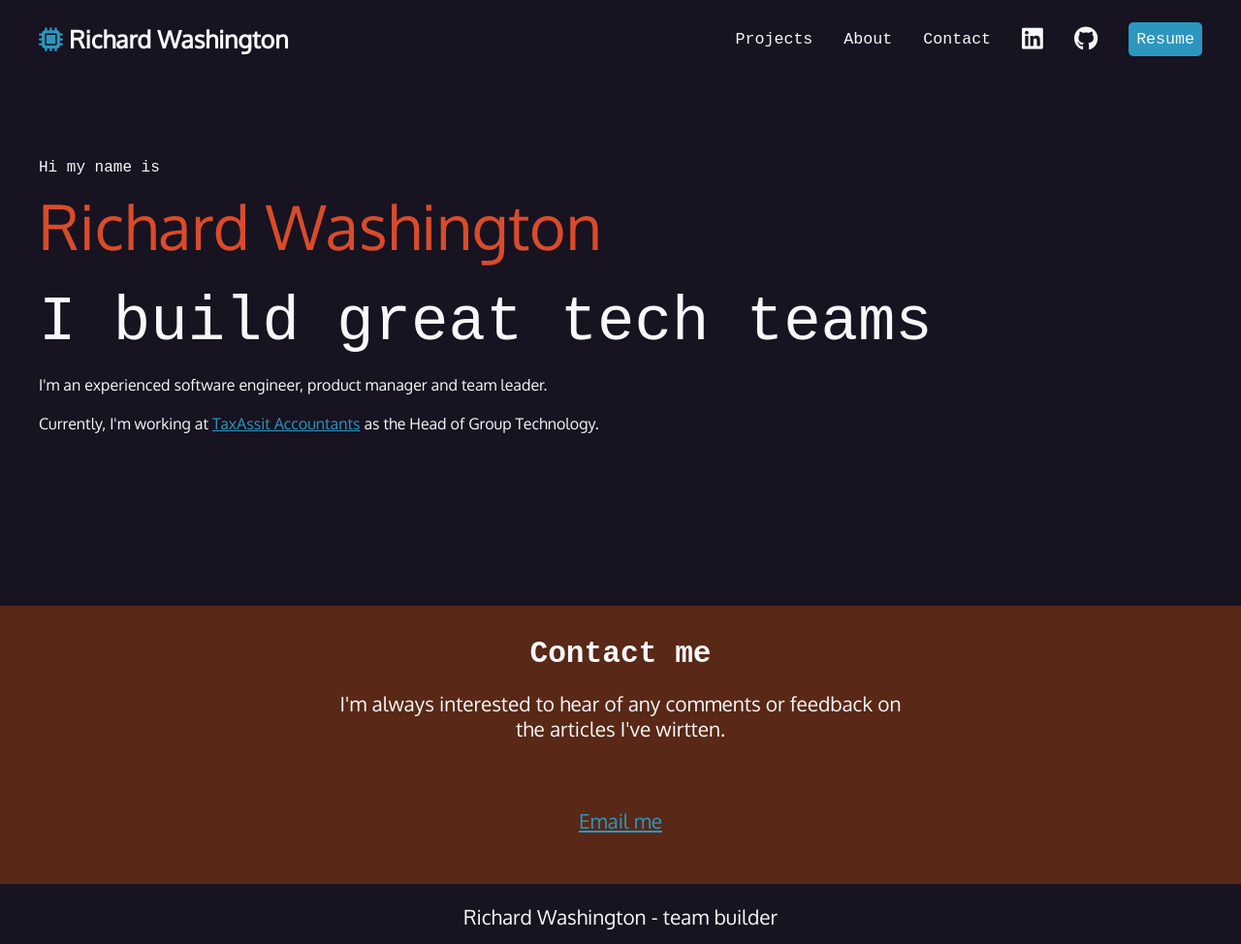
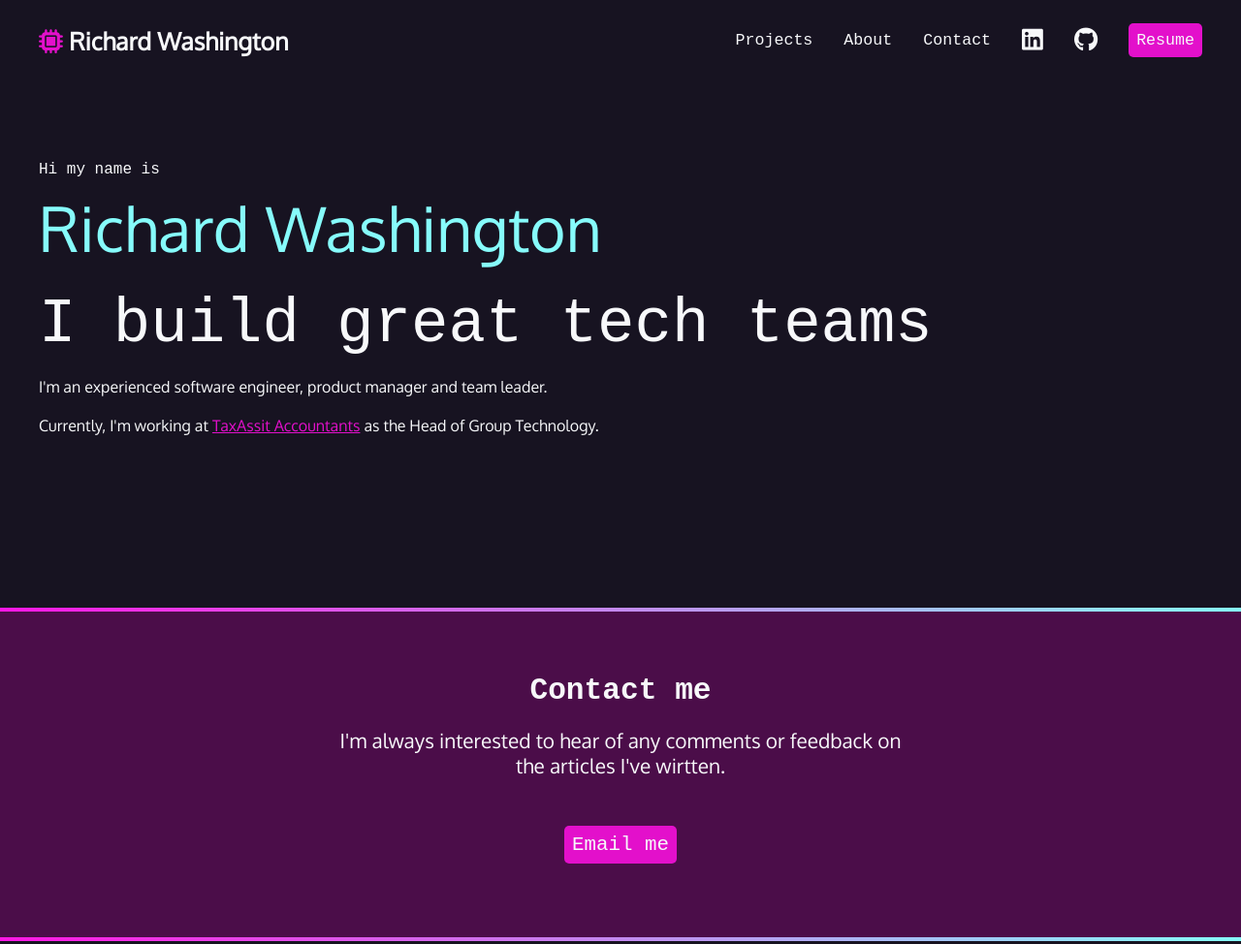
Before and after one commit to TARichardWashington/fem-getting-started-with-css, a plain HTML site: page index.html in a window 1280 px wide. Shown: the top 974 px of the page at 97% size. Drawn offline with Linux system fonts and the light colour scheme; a web font is replaced by a local one.

Commit message:
:art: Tweak colours and add gradient

```diff
--- a/index.html
+++ b/index.html
@@ -11,6 +11,7 @@
     <link href="https://fonts.googleapis.com/css2?family=Oxygen&family=Oxygen+Mono&display=swap" rel="stylesheet">
     <link rel="stylesheet" href="styles.css">
 </head>
+
 <body>
     <nav>
         <ul>
@@ -51,11 +52,15 @@
             the Head of Group Technology.</p>
     </section>
 
+    <div class="gradient-divider"></div>
+
     <section id="contact">
         <h2>Contact me</h2>
         <p>I'm always interested to hear of any comments or feedback on the articles I've wirtten.</p>
-        <p><a href="">Email me</a></p>
+        <p><a href="" class="button">Email me</a></p>
     </section>
+
+    <div class="gradient-divider"></div>
 
     <footer>
         <p>Richard Washington - team builder</p>
@@ -69,4 +74,5 @@
         <p><small>&copy; 2023 Richard Washington. All rights reserved.</small></p>
     </footer>
 </body>
+
 </html>
--- a/styles.css
+++ b/styles.css
@@ -1,15 +1,16 @@
 :root {
     --black: #171321;
-    --blue: #2C96BF;
-    --light-blue: #2C96DF;
+    --pink: #e310cb;
+    --hot-pink: #ff17e4;
     --light-brown: #BF895A;
-    --dark-brown: #592816;
+    --plum: #4b0d49;
     --beige: #F2C0A2;
-    --red: #D94B2B;
+    --red: #86fbfb;
     --white: #f7f8fa;
     --font-size: 1.3rem;
     --sans: 'Oxygen', sans-serif;
     --mono: 'Oxygen Mono', monospace;
+    --border-gridient: linear-gradient(90deg, rgba(255, 23, 228, 1) 0%, rgba(134, 251, 251, 1) 100%);
 }
 
 html {
@@ -42,11 +43,11 @@ h6 {
 }
 
 a {
-    color: var(--blue);
+    color: var(--pink);
 }
 
 a:hover {
-    color: var(--beige);
+    color: var(--hot-pink);
     text-decoration: none;
 }
 
@@ -76,12 +77,12 @@ a:hover {
 }
 
 #contact {
-    background-color: var(--dark-brown);
+    background-color: var(--plum);
     display: flex;
     align-items: center;
     justify-content: center;
     flex-direction: column;
-    padding: 2rem 0;
+    padding: 4rem 0;
 }
 
 #contact p {
@@ -90,7 +91,7 @@ a:hover {
 }
 
 #contact p:last-child {
-    margin-top: 3rem;
+    margin-top: 2rem;
 }
 
 nav {
@@ -122,11 +123,11 @@ nav li:first-child {
 nav a {
     text-decoration: none;
     color: var(--white);
-    dispay: block;
+    display: block;
 }
 
 nav a:hover {
-    color: var(--blue);
+    color: var(--pink);
 }
 
 nav [class*="fa-"] {
@@ -135,23 +136,26 @@ nav [class*="fa-"] {
 
 nav h1 [class*="fa-"] {
     font-size: 100%;
-    color: var(--blue);
+    color: var(--pink);
 }
 
 .button {
-    background-color: var(--blue);
+    background-color: var(--pink);
     padding: 0.5rem;
     border-radius: 5px;
     color: var(--white);
+    text-decoration: none;
+    font-family: var(--mono);
 }
 
 .button:hover {
-    background-color: var(--light-blue);
+    background-color: var(--hot-pink);
     color: var(--white);
 }
 
 footer {
     text-align: center;
+    padding: 4rem 0rem 4rem 0rem;
 }
 
 footer ul {
@@ -164,11 +168,16 @@ footer ul {
 }
 
 footer ul li {
-    font-size: 2.5rem;
+    font-size: 3rem;
 }
 
 footer p small {
     font-size: 0.9rem;
+}
+
+.gradient-divider {
+    height: 0.25rem;
+    background: var(--border-gridient);
 }
 
 @media(min-width: 850px) {
```
